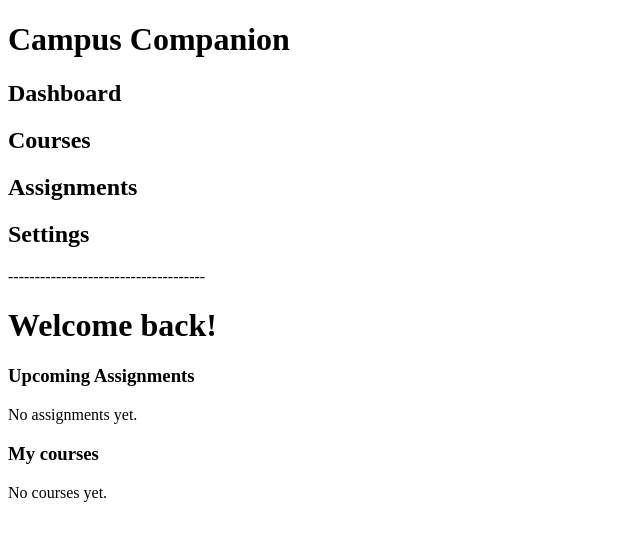
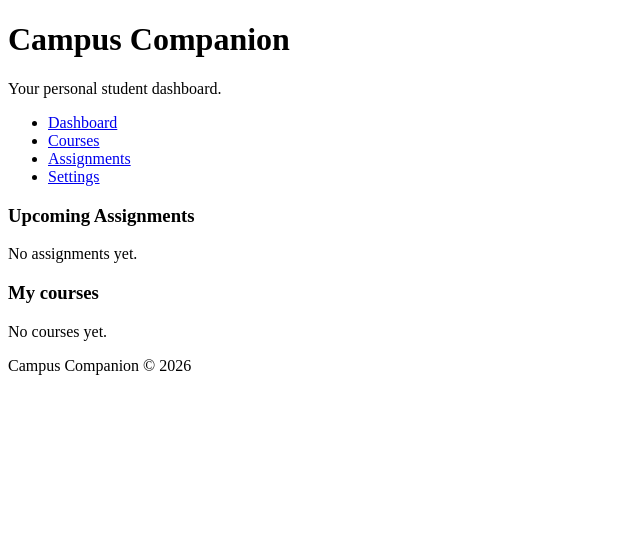
Before and after one commit to tondoe/campus-companion, a plain HTML site: page frontend/index.html in a window 1280 px wide. Shown: the whole page, without its empty margins (0-640 px from the left). Drawn offline with Linux system fonts and the light colour scheme.

Commit message:
Refactor homepage using semantic HTML

```diff
--- a/frontend/index.html
+++ b/frontend/index.html
@@ -5,28 +5,37 @@
     <meta name="viewport" content="width=device-width, initial-scale=1.0">
     <title>Campus Companion</title>
 </head>
+    <body>
+        <header>
+            <h1>Campus Companion</h1>
+            <p>Your personal student dashboard.</p>
+        </header>
 
-    <header>
+        <nav>
+            <ul>
+                <li><a href="#">Dashboard</a></li>
+                <li><a href="#">Courses</a></li>
+                <li><a href="#">Assignments</a></li>
+                <li><a href="#">Settings</a></li>
+            </ul>
+        </nav>
 
-    </header>
+        <main>
+            <section>
+                <h3>Upcoming Assignments</h3>
+                <p>No assignments yet.</p>
+            </section>
 
-    <body>
-        <h1>Campus Companion</h1>
-        <h2>Dashboard</h2>
-        <h2>Courses</h2>
-        <h2>Assignments</h2>
-        <h2>Settings</h2>
+            <section>
+                <h3>My courses</h3>
+                <p>No courses yet.</p>
+            </section>
 
-        <p>-------------------------------------</p>
+        </main>
 
-        <h1>Welcome back!</h1>
-        <h3>Upcoming Assignments</h3>
-        <p>No assignments yet.</p>
-        <h3>My courses</h3>
-        <p>No courses yet.</p>
+        <footer>
+            <p>Campus Companion © 2026</p>
+        </footer>
+
     </body>
-
-    <footer>
-
-    </footer>
 </html>
```
